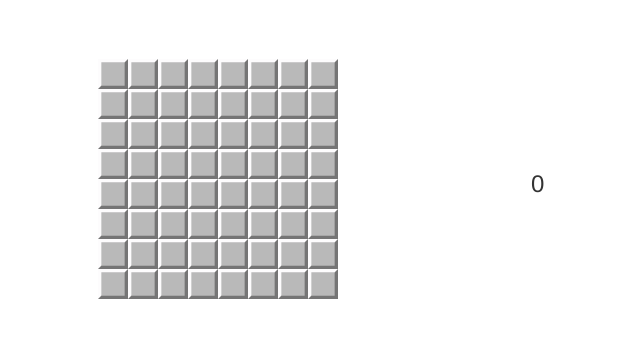
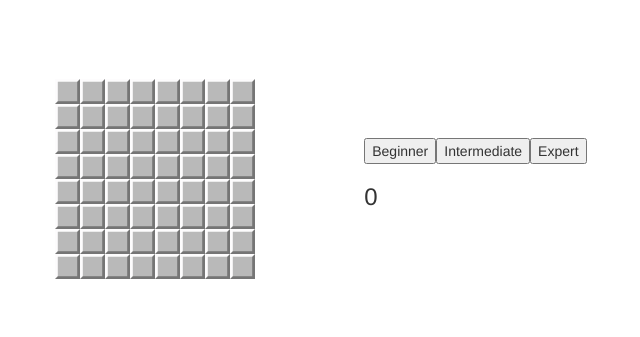
Before and after one commit to arfacamble/minesweeper-in-react, a React app: page / in a window 1280 px wide. Shown: the part 221-558 px from the top of the page, without its empty margins (319-959 px from the left). Built offline with nearby package versions, Linux system fonts and the light colour scheme.

Commit message:
restarting game, with different levels, functional

```diff
--- a/src/components/app.jsx
+++ b/src/components/app.jsx
@@ -2,7 +2,9 @@ import React, { Component } from 'react';
 
 import Grid from './grid';
 import Clock from './clock';
-import { surroundingIDs } from '../logic/add-type-to-grid';
+import DifficultyButton from './difficulty-button';
+import { gridBuild } from '../logic/grid-build';
+import { surroundingIDs, addTypeToGrid } from '../logic/add-type-to-grid';
 
 class App extends Component {
   constructor(props) {
@@ -15,6 +17,7 @@ class App extends Component {
       currentCellIndex: 0,
       gameState: 'pending',
       secondsElapsed: 0,
+      currentDifficulty: 'Intermediate',
       cells: [
         { id: '1-1', mine: false, type: '1.svg', display: 'unopened.svg' },
         { id: '1-2', mine: false, type: '1.svg', display: 'unopened.svg' },
@@ -200,8 +203,37 @@ class App extends Component {
     clearInterval(this.timer);
   }
 
+  setCellsState = (newCells) => {
+    newCells = addTypeToGrid(newCells);
+    this.setState({ cells: newCells, gameState: 'pending' });
+  }
+
+  newGame = (difficulty) => {
+    this.setState({ currentDifficulty: difficulty }, () => {
+      // beginner: 8x8 10mines, intermediate: 16x16 40 mines, expert: 16x30 99 mines
+      let newCells = [];
+      if (difficulty === 'Beginner') {
+        newCells = gridBuild(8, 8, 10);
+        this.setState({ col: 8, row: 8 }, () => {
+          this.setCellsState(newCells);
+        });
+      } else if (difficulty === 'Intermediate') {
+        newCells = gridBuild(16, 16, 40);
+        this.setState({ col: 16, row: 16 }, () => {
+          this.setCellsState(newCells);
+        });
+      } else if (difficulty === 'Expert') {
+        newCells = gridBuild(16, 30, 99);
+        this.setState({ col: 30, row: 16 }, () => {
+          this.setCellsState(newCells);
+        });
+      }
+    });
+  }
+
   render() {
     const { col, row, cells, gameState, secondsElapsed } = this.state;
+    const levels = ['Beginner', 'Intermediate', 'Expert'];
     return (
       <div
         style={{
@@ -219,7 +251,10 @@ class App extends Component {
           leftClicker={this.leftClicker}
           flagToggler={this.flagToggler}
         />
-        <Clock secondsElapsed={secondsElapsed} />
+        <div className="control-panel">
+          {levels.map(level => <DifficultyButton difficulty={level} key={level} newGame={this.newGame} />)}
+          <Clock secondsElapsed={secondsElapsed} />
+        </div>
       </div>
     );
   }
--- /dev/null
+++ b/src/components/difficulty-button.jsx
@@ -0,0 +1,22 @@
+import React, { Component } from 'react';
+
+class DifficultyButton extends Component {
+  handleClick = () => {
+    const { difficulty, newGame } = this.props;
+    newGame(difficulty);
+  }
+
+  render() {
+    const { difficulty } = this.props;
+    return (
+      <button
+        className="difficulty-button"
+        onClick={this.handleClick}
+      >
+        {difficulty}
+      </button>
+    );
+  }
+}
+
+export default DifficultyButton;
--- a/src/components/grid.jsx
+++ b/src/components/grid.jsx
@@ -8,8 +8,8 @@ class Grid extends Component {
     return (
       <div style={{
         display: 'grid',
-        gridTemplateColumns: `repeat(${col}, 30px)`,
-        gridTemplateRows: `repeat(${row}, 30px)`
+        gridTemplateColumns: `repeat(${col}, 25px)`,
+        gridTemplateRows: `repeat(${row}, 25px)`
       }}
       >
         {cells.map(cell => <Cell
--- a/src/logic/add-type-to-grid.js
+++ b/src/logic/add-type-to-grid.js
@@ -26,13 +26,13 @@ const isTileMine = (id, grid) => {
 
 const determineTileType = (tile, grid) => {
   if (tile.mine) {
-    tile.type = '*';
+    tile.type = '*.png';
   } else {
     const surroundingTileIds = surroundingIDs(tile.id);
     const minesSurrounding = surroundingTileIds.map(id => isTileMine(id, grid));
-    tile.type = minesSurrounding.filter(val => val).length
+    tile.type = `${minesSurrounding.filter(val => val).length}.svg`;
   }
-  tile.display = 'unopened';
+  tile.display = 'unopened.svg';
   return tile;
 };
 
```
